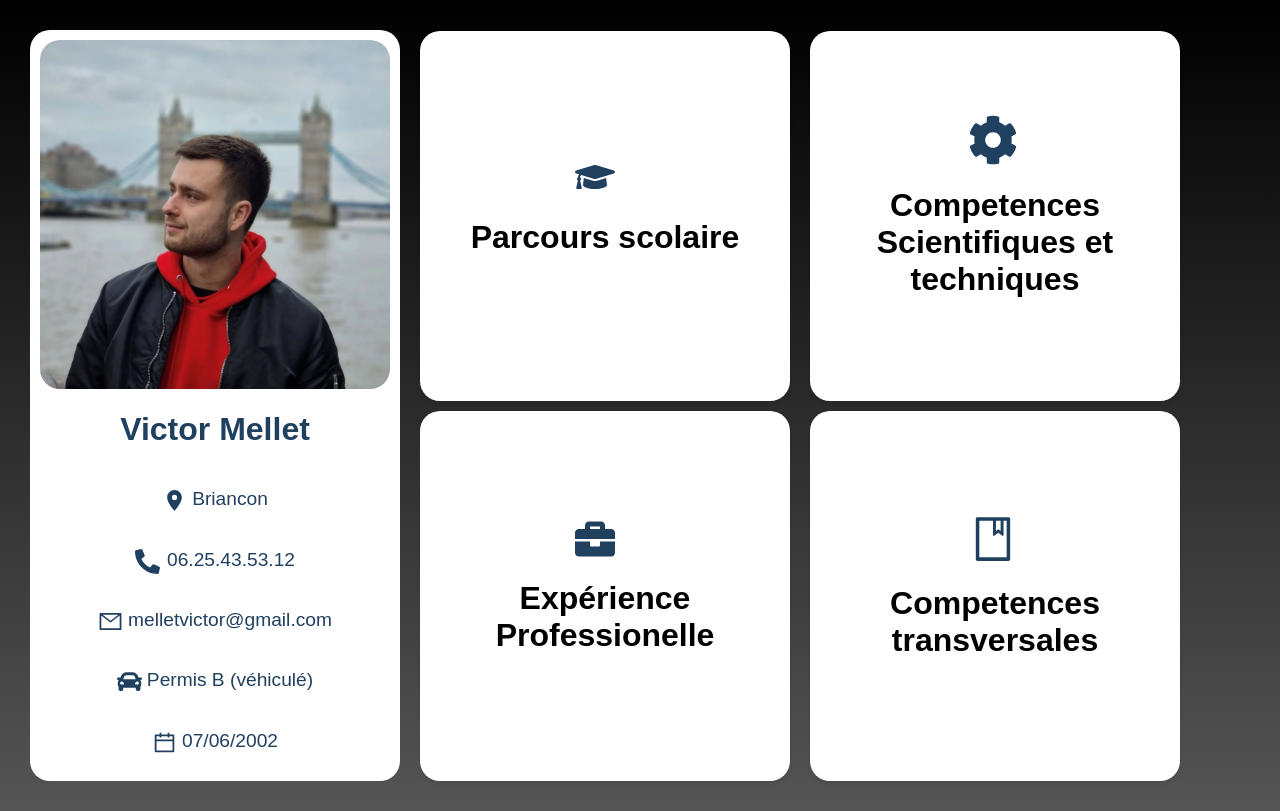
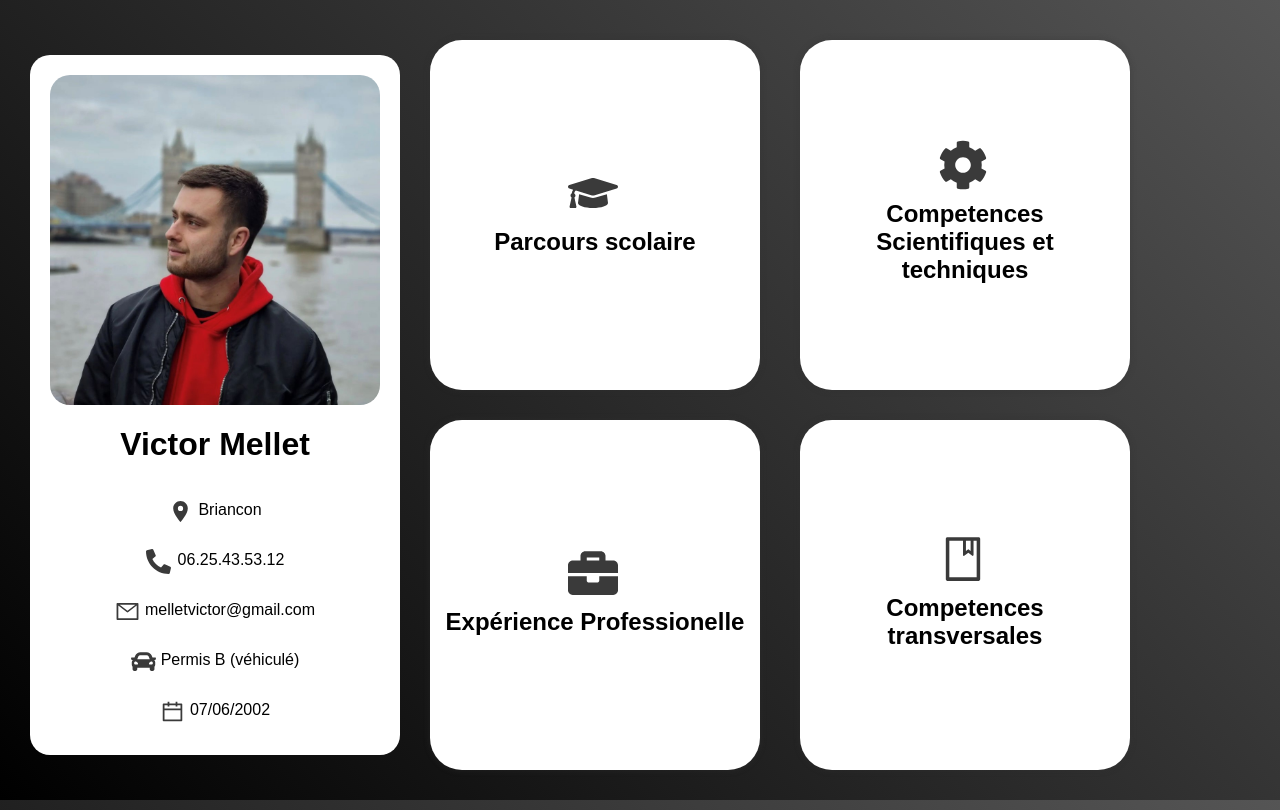
Before and after one commit to oliFYP/victor-mellet-portfolio, a React (Create React App) app: page / in a window 1280 px wide. Built offline with nearby package versions, Linux system fonts and the light colour scheme.

Commit message:
big big refine

```diff
--- a/src/App.css
+++ b/src/App.css
@@ -1,8 +1,17 @@
+
+body {
+  height: 100vh;
+  width: auto;
+  background: linear-gradient(45deg, rgb(0, 0, 0), rgb(85, 85, 85));
+
+
+}
 .layout{
     max-width: 100%;
+    max-height: 100%;
   font-family: Arial;
   padding: 20px;
-  background: linear-gradient(to bottom, rgb(0, 0, 0), rgb(85, 85, 85));
+
   align-items: center;
   justify-items: center;
   display: flex;
@@ -50,14 +59,7 @@
     align-items: center;
     text-align: left;
 }
-.container-1 p{
-   color: hsl(210, 50%, 25%);
-   font-size: larger;
-}
-.container-1 h1{
-    color: hsl(210, 50%, 25%);
-   font-size: xx-large;
-}
+
 
 .location-icon,
 .Phone-icon,
@@ -66,7 +68,7 @@
 .Birthday-icon {
     margin-top: 3px;
     margin-right: 5px;
-    color: hsl(210, 50%, 25%);
+    color: #3a3a3a;
     height: 25px;
     width: auto;
 }
@@ -74,11 +76,7 @@
 .location-container,
 .email-container,
 .car-container,
-.Birthday-container,
-.Graduation-container,
-.Briefcase-container,
-.mech-container,
-.book-container{
+.Birthday-container{
     display: flex;
     align-items: center;
     text-align: center;
@@ -96,24 +94,99 @@
     align-items: center;
 }
 
-.Graduation-container, .Briefcase-container, .mech-container, .book-container{
-    position: relative;
+
+
+
+.container,
+.container1,
+.container2,
+.container3 {
+  width: 450px;
+  height: 350px;
+  padding: 10px;
+  perspective: 800px;
+}
+
+.container.flipped .card,
+.container1.flipped .card,
+.container2.flipped .card,
+.container3.flipped .card{
+  transform: rotateY(180deg);
+  cursor: pointer;
+}
+
+.card {
+  height: 100%;
+  width: 100%;
+  position: relative;
+  transition: transform 1500ms;
+  transform-style: preserve-3d;
+}
+
+.front,
+.back {
+  height: 100%;
+  width: 100%;
+  border-radius: 2rem;
+  box-shadow: 0 0 5px 2px rgba(50, 50, 50, 0.25);
+  position: absolute;
+  backface-visibility: hidden;
+}
+
+.front {
     display: flex;
     flex-direction: column;
-    width: 450px;
-    height: 350px;
-    border-radius: 20px;
     background-color: white;
+    align-items: center;
     justify-content: center;
-    align-items: center;
+    text-align: center;
 
-    margin: 20px;
-    cursor: pointer;
-    transform-style: preserve-3d;
-    transition: transform 0.5s;
+}
+.front h1{
+  color: linear-gradient(45deg, rgb(0, 0, 0), rgb(85, 85, 85));;
+  font-size: x-large;
+  font-weight: 700;
+  margin: 10px;
 }
 
+.mec-icon{
+  margin-top: 3px;
+  margin-right: 5px;
+  color: #3a3a3a;
+  height: auto;
+  width: 50px;
+  align-items: center;
+}
+.back {
+  background-color:  #3a3a3a;
+  transform: rotateY(180deg);
+  display: flex;
+  flex-direction: column;
+  overflow: auto;
+  color: white;
 
+}
+.back h1{
+  margin-top: 20px;
+  margin-bottom: 5px;
+  margin-left: 10px;
+  font-size:medium;
+}
+.back h2{
+  margin-top: 5px;
+  margin-left: 10px;
+  font-size: large;
+}
+.back li{
+  margin-top: 15px;
+  margin-left: 20px;
+  font-size:medium;
+}
+.back p{
+  margin-top: 5px;
+  margin-left: 20px;
+  font-size:medium;
+}
 .graduation-icon, .Briefcase-icon{
     margin-top: 3px;
     margin-right: 20px;
@@ -122,92 +195,3 @@
     width: auto;
 
 }
-.container-1-2 h1{
-    color: hsl(210, 50%, 25%);
-}
- .stage{
-
-   display: none;
-}
-.scolaire{
-
-    display: none;
-
-}
-.scolaire.fullscreen,.stage.fullscreen {
-    position: fixed;
-    top: 20%;
-    left:0;
-    width:100%;
-    height: auto;
-    z-index: 9999;
-    border-radius: 20px;
-
-    display: flex;
-    justify-content: center;
-    align-items: center;
-    flex-direction: column;
-    display:block;
-    transform: scale(0.5) translateY(-100%);
-  animation: bounceIn 0.5s cubic-bezier(0.68, -0.55, 0.27, 1.55) forwards;
-
-    background-color: hsl(210, 50%, 25%);
-
-  }
-
-  .exit-button {
-    position: absolute;
-    top: 10px;
-    right: 10px;
-    padding: 20px;
-    border-radius: 20px;
-    border-color: #fff;
-    font-size: large;
-    background-color: hsl(210, 50%, 25%);
-    color: #fff;
-    cursor: pointer;
-  }
-
-
-.scolaire.fullscreen h1, .stage.fullscreen h1{
-    color: white;
-    margin-top: 20px;
-    margin-left: 40px;
-    font-size: larger;
-    margin-bottom: 0px;
-}
-.scolaire.fullscreen h2, .stage.fullscreen h2{
-    color: white;
-    margin-left: 40px;
-    font-size: larger;
-    margin-bottom: 0px;
-}
-.scolaire.fullscreen li, .stage.fullscreen p{
-    color: white;
-    margin-top: 10px;
-    margin-left: 45px;
-    margin-right: 45px;
-    margin-bottom: 20px;
-}
-
-.container-2-2 p{
-    color: white;
-    margin-top: 10px;
-    margin-left: 45px;
-    margin-right: 45px;
-
-}
-
-
-
-  @keyframes bounceIn {
-    0% {
-      transform: scale(0.5) translateY(-100%);
-    }
-    60% {
-      transform: scale(1.1) translateY(0);
-    }
-    100% {
-      transform: scale(1) translateY(0);
-    }
-  }
--- a/src/App.js
+++ b/src/App.js
@@ -15,22 +15,32 @@ import { AiOutlineBook } from 'react-icons/ai';
 
 
 function App() {
-  const [isScolaireFullscreen, setIsScolaireFullscreen] = useState(false);
-  const [isStageFullscreen, setIsStageFullscreen] = useState(false);
+  const [isFlipped, setIsFlipped] = useState(false);
+  const [isFlipped1, setIsFlipped1] = useState(false);
+  const [isFlipped2, setIsFlipped2] = useState(false);
+  const [isFlipped3, setIsFlipped3] = useState(false);
 
-  const handleScolaireClick = () => {
-    setIsScolaireFullscreen(!isScolaireFullscreen);
+  const handleCardClick = () => {
+    setIsFlipped((prevIsFlipped) => !prevIsFlipped);
+  };
+  const handleCardClick1 = () => {
+    setIsFlipped1((prevIsFlipped) => !prevIsFlipped);
+  };
 
+  const handleCardClick2 = () => {
+    setIsFlipped2((prevIsFlipped) => !prevIsFlipped);
   };
-  const handleStageClick = () => {
-    setIsStageFullscreen(!isStageFullscreen);
 
+  const handleCardClick3 = () => {
+    setIsFlipped3((prevIsFlipped) => !prevIsFlipped);
   };
+
   return (
+    <body>
     <div>
       <div className="layout">
 
-        <div className={`Personal-info ${isScolaireFullscreen ? 'isScolaireFullscreen' : ''}${isStageFullscreen ? 'isStageFullscreen' : ''}`}>
+        <div className="Personal-info ">
           <img src={bdc} className='bdc' draggable='false' ></img>
           <div className="container-1">
           <h1>Victor Mellet</h1>
@@ -59,55 +69,36 @@ function App() {
 
         </div>
 
-        <div className= {`grad-container ${isScolaireFullscreen ? 'isScolaireFullscreen' : ''}${isStageFullscreen ? 'isStageFullscreen' : ''}`}>
-        <div className="Graduation-container" onClick={handleScolaireClick}>
-        <FaGraduationCap className="graduation-icon" />
+        <div className= "grad-container" >
+        <div className={`container ${isFlipped ? 'flipped' : ''}`} onClick={handleCardClick}>
+    <div class="card">
+      <div class="front">
+      <FaGraduationCap className="mec-icon" />
           <h1>Parcours scolaire</h1>
         </div>
-        <div className={`briefcase ${isScolaireFullscreen ? 'isScolaireFullscreen' : ''}${isStageFullscreen ? 'isStageFullscreen' : ''}`}>
-        <div className="Briefcase-container" onClick={handleStageClick}>
-        <FaBriefcase className="Briefcase-icon" />
-          <h1>Expérience Professionelle</h1>
-        </div>
-        </div>
 
-        </div>
-        <div className={`mech ${isScolaireFullscreen ? 'isScolaireFullscreen' : ''}${isStageFullscreen ? 'isStageFullscreen' : ''}`}>
-        <div className="mech-container">
-        <FaCog className="mec-icon" />
-          <h1>Competences Scientifiques et techniques</h1>
-        </div>
-        <div className="book-container">
-        <AiOutlineBook className="book-icon" />
-          <h1>Competences transversales</h1>
-        </div>
-        </div>
-        <div className={`scolaire ${isScolaireFullscreen ? 'fullscreen' : ''}${isStageFullscreen ? 'isStageFullscreen' : ''}`}>
-
-           <h1>B.U.T MESURES PHYSIQUES 2ÈME ANNEE (2021-2022)</h1>
+      <div class="back">
+      <h1>B.U.T MESURES PHYSIQUES 2ÈME ANNEE (2021-2022)</h1>
            <h2>IUT1: Grenoble</h2>
-
            <li> Projet: Réalisation d'un oxymètre, conversion signal analogique/numérique, électronique, optique, traitement du signal</li>
            <li> Projet: Réalisation complète d'une radio: autonomie, apprentissage de méthodes de soudure et de gravure chimique. Connaissance en électronique.</li>
            <li> Encadrant plongeur universitaire sur un semestre à U-Dive.</li>
-
            <h1>BACCALAUREAT GENERAL, ASSEZ-BIEN(2020)</h1>
            <h2>Lycée d'altitude, Briançon</h2>
            <li> Bac S spécialité maths</li>
            <li> Préparation millitaire marine en parallèle de mon année de Terminale (2019-2020, major de promotion)</li>
-           <button className="exit-button" onClick={handleScolaireClick}>
-            Retour
-          </button>
-          </div>
+      </div>
+    </div>
+  </div>
+  <div className={`container1 ${isFlipped1 ? 'flipped' : ''}`} onClick={handleCardClick1}>
+    <div class="card">
+      <div class="front">
+      <FaBriefcase className="mec-icon" />
+          <h1>Expérience Professionelle</h1>
+        </div>
 
-
-
-
-
-
-
-          <div className={`stage ${isStageFullscreen ? 'fullscreen' : ''}`}>
-           <h1>STAGE TECHNIQUE AU CEA 11 SEMAINES (16 JANVIER-31 MARS 2023)</h1>
+      <div class="back">
+      <h1>STAGE TECHNIQUE AU CEA 11 SEMAINES (16 JANVIER-31 MARS 2023)</h1>
            <h2>CEA liten Grenoble laboratoire LCA</h2>
 
            <p>Dans le cadre de mon IUT Mesures Physique: étude de microstructure sur tubes inox,
@@ -120,13 +111,55 @@ function App() {
               <h2>Ferrero peinture, Briançon</h2>
               <p>Poncer, peindre et véhiculer la manœuvre pendant
                 1 mois sur chantier.</p>
-                <button className="exit-button" onClick={handleStageClick}>Retour</button>
-          </div>
+      </div>
+    </div>
+  </div>
 
+        </div>
+        <div className="mech">
+        <div className={`container2 ${isFlipped2 ? 'flipped' : ''}`} onClick={handleCardClick2}>
+    <div class="card">
+      <div class="front">
+      <FaCog className="mec-icon" />
+          <h1>Competences Scientifiques et techniques</h1>
+        </div>
 
+      <div class="back">
+
+           <li> Connaissances solides en électronique de base</li>
+           <li> Connaissances solides en optique de base et manipulation.</li>
+           <li> Traitement des données issu de manipulations expérimentales (Pack Office, LabVIEW...)</li>
+           <li> Mettre en œuvre des réactions physico-chimiques dans le cadre d'une étude d'un produit</li>
+           <li> Manipulation de base en informatique (Python)</li>
+           <li> Réalisation d'une mesure à l'aide d'une chaîne de mesure et d'une méthode adaptée</li>
+      </div>
+    </div>
+  </div>
+  <div className={`container3 ${isFlipped3 ? 'flipped' : ''}`} onClick={handleCardClick3}>
+    <div class="card">
+      <div class="front">
+      <AiOutlineBook className="mec-icon" />
+          <h1>Competences transversales</h1>
+        </div>
+
+      <div class="back">
+      <h1>B.U.T MESURES PHYSIQUES 2ÈME ANNEE (2021-2022)</h1>
+           <h2>IUT1: Grenoble</h2>
+           <li> Projet: Réalisation d'un oxymètre, conversion signal analogique/numérique, électronique, optique, traitement du signal</li>
+           <li> Projet: Réalisation complète d'une radio: autonomie, apprentissage de méthodes de soudure et de gravure chimique. Connaissance en électronique.</li>
+           <li> Encadrant plongeur universitaire sur un semestre à U-Dive.</li>
+           <h1>BACCALAUREAT GENERAL, ASSEZ-BIEN(2020)</h1>
+           <h2>Lycée d'altitude, Briançon</h2>
+           <li> Bac S spécialité maths</li>
+           <li> Préparation millitaire marine en parallèle de mon année de Terminale (2019-2020, major de promotion)</li>
+      </div>
+    </div>
+  </div>
+        </div>
 
       </div>
     </div>
+    </body>
   );
 }
 
--- a/src/mobileView.css
+++ b/src/mobileView.css
@@ -1,17 +1,30 @@
 @media screen and (max-width: 1448.9px) {
 
-.Personal-info,
-.Graduation-container,
-.Briefcase-container,
-.mech-container,
-.book-container {
- width: 350px;
+.bdc{
+  width: 330px;
+
+}
+.Personal-info,.container,
+.container1,
+.container2,
+.container3 {
+  width: 330px;
+  margin: 10px;
+}
+}
+@media screen and (max-width: 1171.67px) {
+
+
+  .Personal-info,.container,
+  .container1,
+  .container2,
+  .container3 {
+  width: 300px;
  padding: 10px;
  margin: 10px;
 }
 .bdc{
-  width: 350px;
-
+  width: 300px;
 }
 }
 @media screen and (max-width: 900px) {
@@ -47,33 +60,33 @@
         justify-items: center;
         align-items: center;
         padding: 0px;    }
-.Personal-info,
-.Graduation-container,
-.Briefcase-container,
-.mech-container,
-.book-container {
+
+        .Personal-info,.container,
+        .container1,
+        .container2,
+        .container3 {
     width: 370px;
     padding: 10px;
     margin: 10px;
   }
   .bdc{
-    width: 370px;
+    width: 350px;
 
   }
   }
   @media screen and (max-width: 500px) {
 
-.Personal-info,
-.Graduation-container,
-.Briefcase-container,
-.mech-container,
-.book-container {
-   width: 320px;
+
+    .Personal-info,.container,
+    .container1,
+    .container2,
+    .container3 {
+    width: 300px;
    padding: 10px;
    margin: 10px;
   }
   .bdc{
-    width: 320px;
+    width: 300px;
   }
   }
 
@@ -83,11 +96,11 @@
         justify-items: center;
         align-items: center;
         padding: 0px;    }
-.Personal-info,
-.Graduation-container,
-.Briefcase-container,
-.mech-container,
-.book-container {
+
+        .Personal-info,.container,
+        .container1,
+        .container2,
+        .container3 {
     width: 270px;
     padding: 10px;
     margin: 10px;
```
Lines whose indentation alone changed are shown as unchanged.
